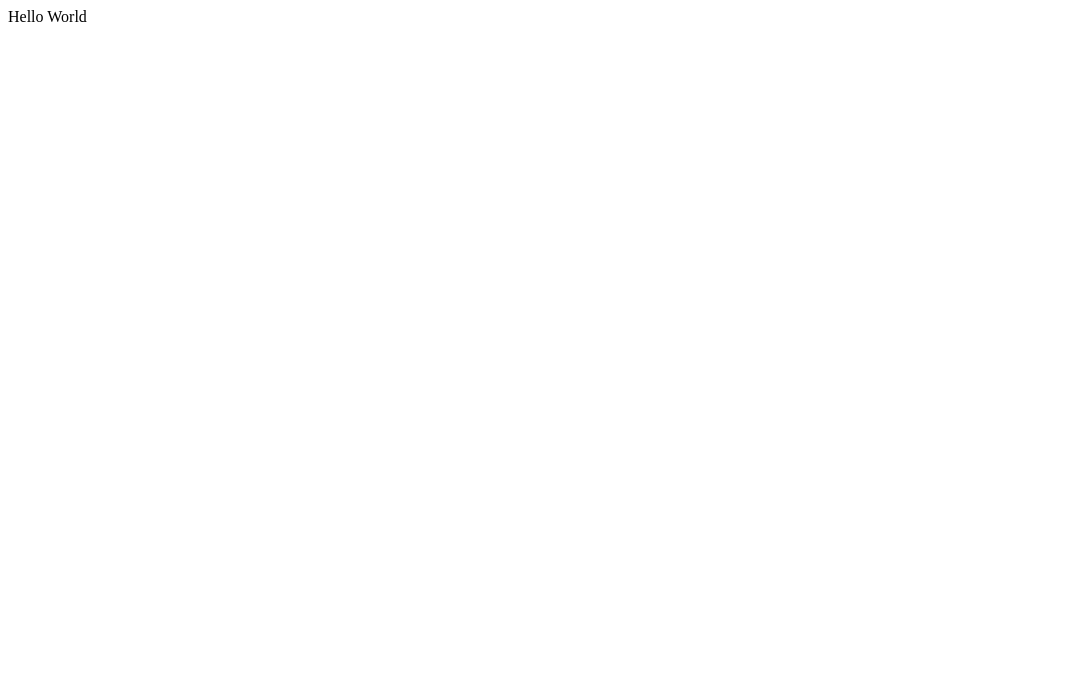
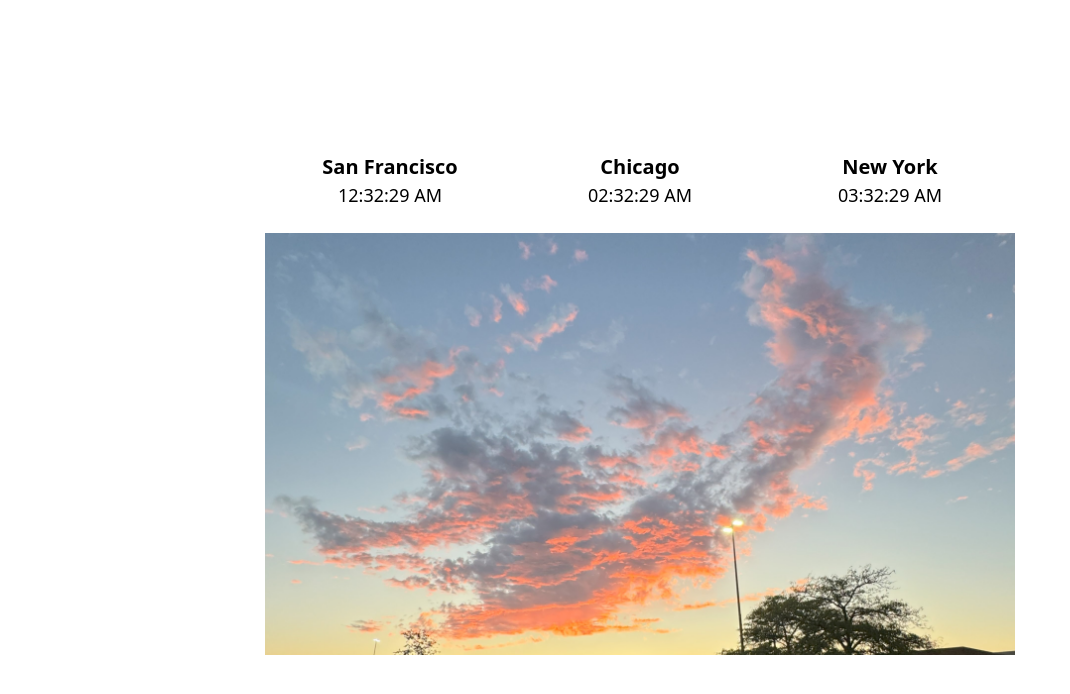
Before and after one commit to alext123411/alext123411.github.io, a plain HTML site: page index.html in a window 1280 px wide. Shown: the whole page, without its empty margins (0-1070 px from the left). Drawn offline with nearby package versions, Linux system fonts and the light colour scheme.

Commit message:
tailwind setup, added timers, main bg picture and favicon

```diff
--- a/index.html
+++ b/index.html
@@ -1 +1,55 @@
-Hello World
+<!DOCTYPE html>
+<html lang="en">
+
+<head>
+    <meta charset="UTF-8">
+    <meta name="viewport" content="width=device-width, initial-scale=1.0">
+    <title>alext123411</title>
+
+    <link rel="stylesheet" href="styles.css">
+    <link href="https://cdn.jsdelivr.net/npm/tailwindcss@2.2.19/dist/tailwind.min.css" rel="stylesheet">
+    <link rel="icon" href="favicon.ico" type="image/x-icon">
+</head>
+
+<body>
+    <main class="container h-screen mx-auto">
+        <div class="text-center">
+            <div class="row flex flex-wrap">
+                <div class=" col w-full md:w-1/3 p-2">
+                    <span class="time-header block text-xl font-bold"> San Francisco </span>
+                    <span id="time-sf" class="time block text-lg" data-format="en-US"
+                        data-timezone="America/Los_Angeles"></span>
+                </div>
+                <div class="col w-full md:w-1/3 p-2">
+                    <span class="time-header block text-xl font-bold"> Chicago </span>
+                    <span id="time-chi" class="time block text-lg" data-format="en-US"
+                        data-timezone="America/Chicago"></span>
+                </div>
+                <div class="col w-full md:w-1/3 p-2">
+                    <span class="time-header block text-xl font-bold"> New York </span>
+                    <span id="time-ny" class="time block text-lg" data-format="en-US"
+                        data-timezone="America/New_York"></span>
+                </div>
+            </div>
+            <img id="bg-image" class="image w-full mt-4" src="bg.jpg">
+        </div>
+
+    </main>
+    <script>
+        function updateTime() {
+            const timerElements = document.getElementsByClassName('time');
+            const now = new Date();
+
+            for (let elem of timerElements) {
+                const format = elem.getAttribute('data-format');
+                const timeZone = elem.getAttribute('data-timezone');
+                elem.textContent = now.toLocaleString(format, { timeZone: timeZone, hour: '2-digit', minute: '2-digit', second: '2-digit' });
+            }
+        }
+
+        updateTime();
+        setInterval(updateTime, 1000);
+    </script>
+</body>
+
+</html>
--- /dev/null
+++ b/styles.css
@@ -0,0 +1,23 @@
+
+.container {
+  display: flex;
+  flex-direction: column;
+  align-items: center;
+  justify-content: center;
+  min-height: 100vh;
+}
+
+.box{
+    width: 100px;
+    height: 100px;
+    background-color: #f1f1f1;
+    display: flex;
+    align-items: center;
+    justify-content: center;
+    border-radius: 10px;
+    box-shadow: 0 0 10px rgba(0, 0, 0, 0.1);
+}
+
+#bg-image{
+    width: 750px;
+}
```
Also changed, not shown: bg.jpg (added), favicon.ico (added).
